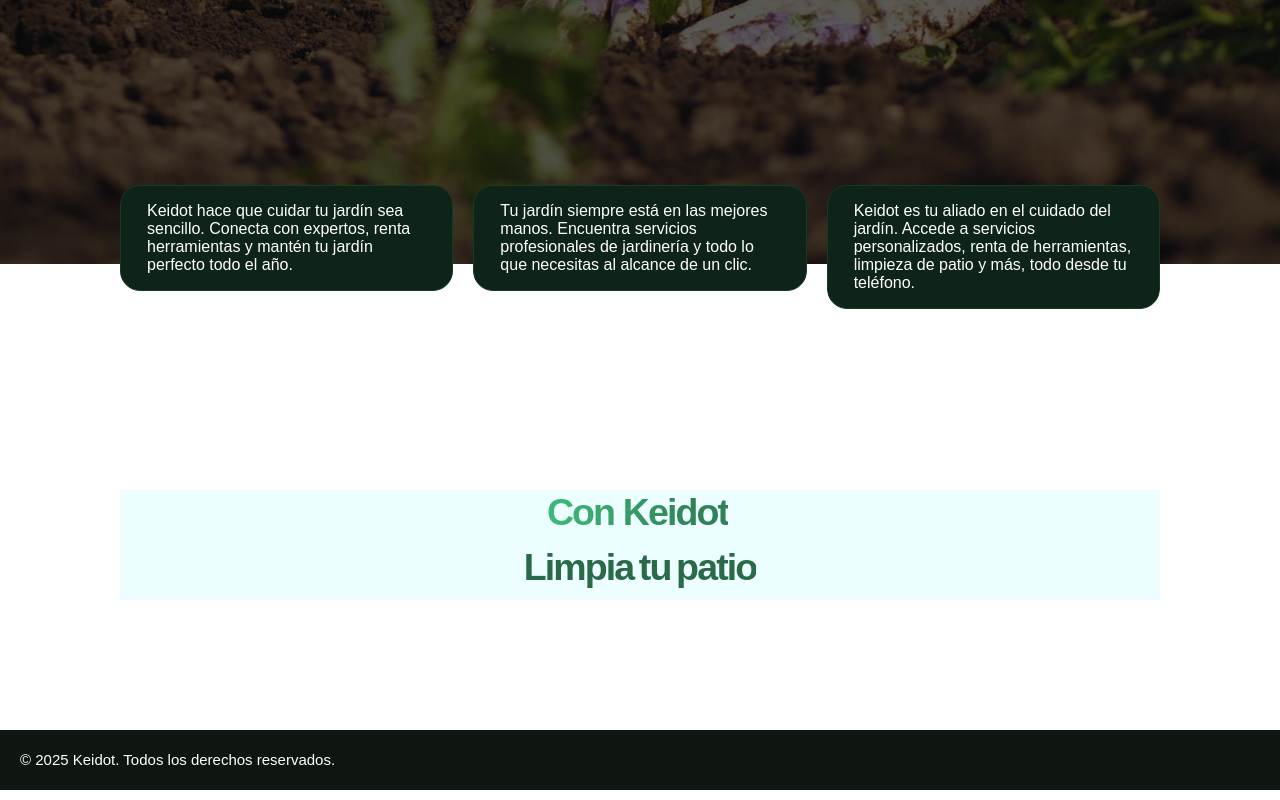
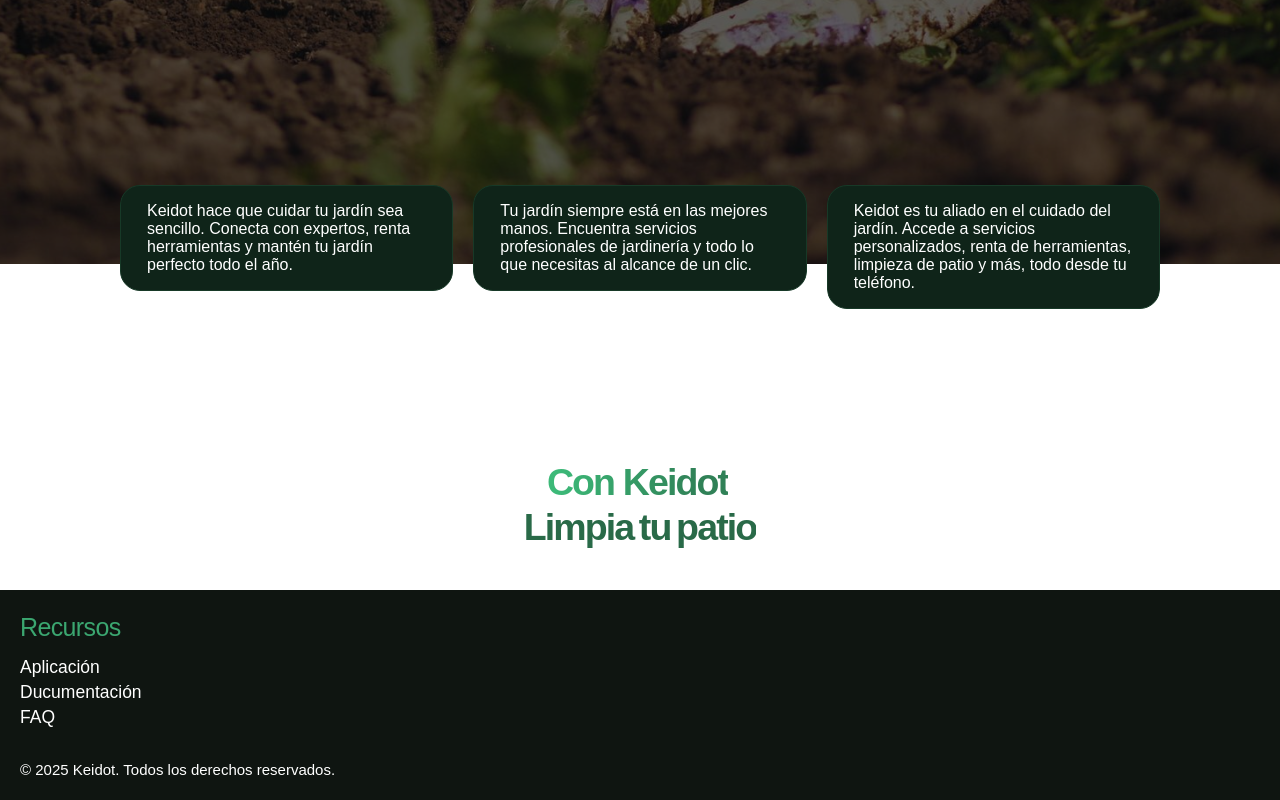
Before and after one commit to spricew/KeidotWebProject, a Next.js app: page / in a window 1280 px wide. Shown: the part 686-1486 px from the top of the page. Built offline with nearby package versions, Linux system fonts and the light colour scheme.

Commit message:
avances en el footer

```diff
--- a/src/app/page.js
+++ b/src/app/page.js
@@ -102,7 +102,7 @@ export default function Home() {
 
 
       {/* seccion de descarga */}
-      <section className="w-full h-auto md:px-24 px-4 py-20 flex flex-col items-center">
+      <section className="w-full h-auto md:px-24 px-4 pt-20 flex flex-col items-center">
 
         <div className="flex flex-row justify-between w-full relative bottom-36 h-auto">
 
@@ -136,10 +136,10 @@ export default function Home() {
         </div>
 
         {/*subtitulo*/}
-        <div className="flex flex-col w-full mb-6 h-auto items-center justify-center bg-cyan-50">
+        <div className="flex flex-col w-full mb-6 h-auto items-center justify-center -mt-6">
 
           <div className="w-full flex justify-center items-center">
-          <h2 className="gradText mr-1 text-3xl font-semibold tracking-tighter">Con Keidot</h2>
+            <h2 className="gradText mr-1 text-3xl font-semibold tracking-tighter -mb-2">Con Keidot</h2>
           </div>
 
           {/* texto rotante */}
@@ -156,12 +156,26 @@ export default function Home() {
             rotationInterval={3200}
             elementLevelClassName="text-3xl font-semibold tracking-tighter"
           />
+
         </div>
       </section>
 
       {/* footer */}
       <footer className="bg-[var(--darkThemed)] p-4 mt-auto w-full">
-        <p className="text-[var(--defaultWhite)] text-xs md:text-xs">&copy; 2025 Keidot. Todos los derechos reservados.</p>
+        <div className="w-full h-auto">
+          <span className="font-medium tracking-tight text-xl text-[var(--highlight)]">Recursos</span>
+          <div className="flex flex-col mt-2">
+              <a href="/" className="text-sm text-[var(--defaultWhite)]">Aplicación</a>
+              <a href="/" className="text-sm text-[var(--defaultWhite)]">Ducumentación</a>
+              <a href="/" className="text-sm text-[var(--defaultWhite)]">FAQ</a>
+          </div>
+
+        </div>
+
+
+
+
+        <p className="text-[var(--defaultWhite)] text-xs md:text-xs mt-6">&copy; 2025 Keidot. Todos los derechos reservados.</p>
       </footer>
     </div>
   );
```
